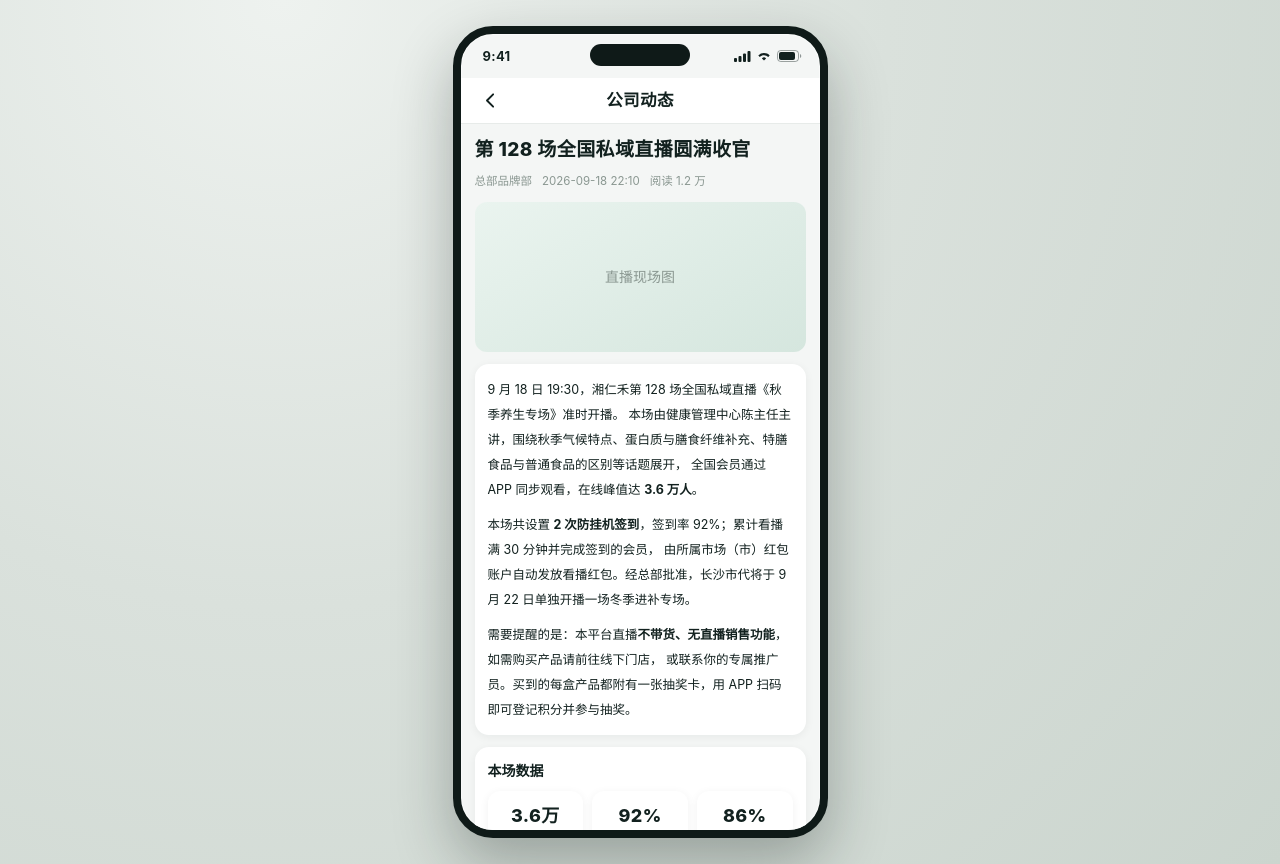
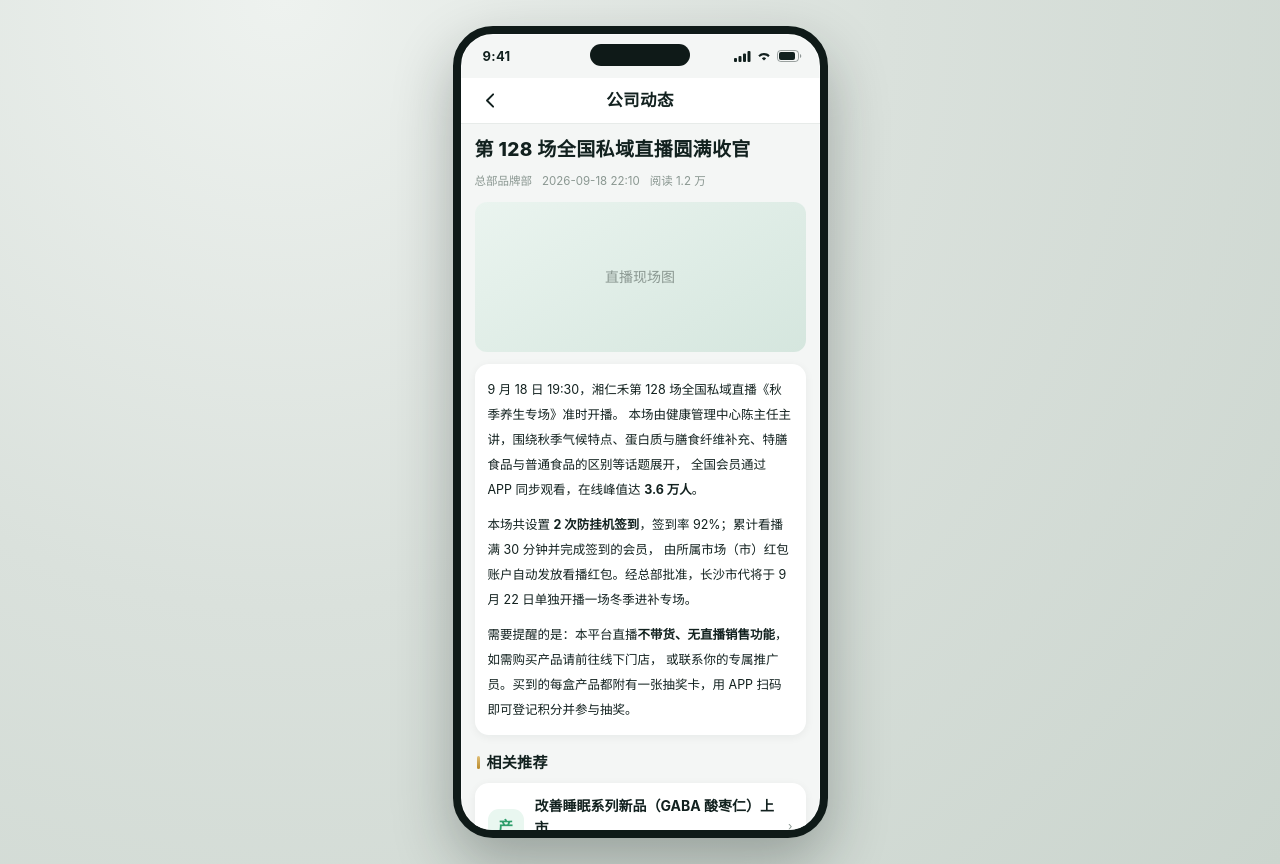
Before and after one commit to zealotxp/xiangrenhe-app, a plain HTML site: page news-detail.html in a window 1280 px wide. Drawn offline with Linux system fonts and the light colour scheme.

Commit message:
fix(news-detail): 去掉本场数据卡片 v1.5.1

```diff
--- a/news-detail.html
+++ b/news-detail.html
@@ -35,15 +35,6 @@
       </div>
     </div>
 
-    <div class="card">
-      <div class="h3">本场数据</div>
-      <div class="stats" style="margin-top:10px">
-        <div class="stat"><b>3.6万</b><span>在线峰值</span></div>
-        <div class="stat"><b>92%</b><span>签到率</span></div>
-        <div class="stat"><b>86%</b><span>红包达标率</span></div>
-      </div>
-    </div>
-
     <div class="sec"><h2>相关推荐</h2></div>
     <div class="list">
       <a class="li" href="news-detail.html"><div class="li-ico green">产</div><div class="li-body"><div class="li-t">改善睡眠系列新品（GABA 酸枣仁）上市</div><div class="li-s">2026-09-10</div></div><span class="li-x">›</span></a>
```
Also changed, not shown: 2 other files.
